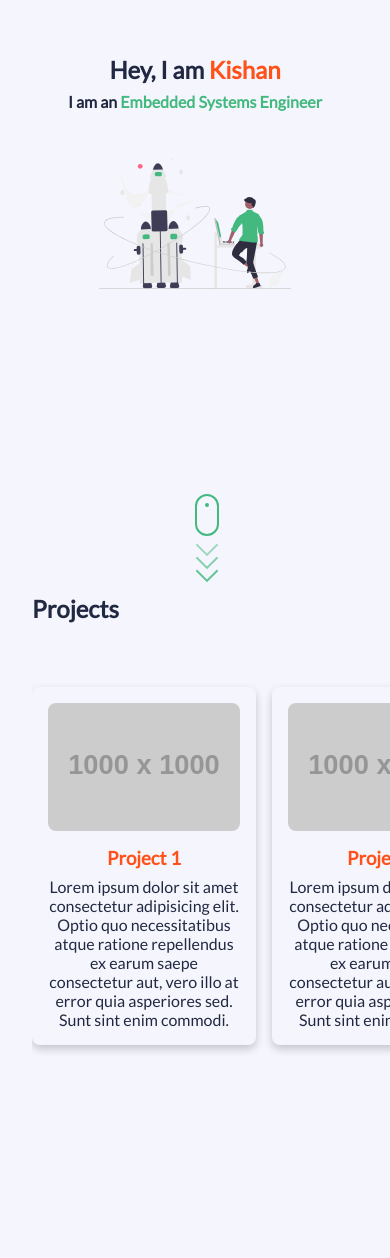
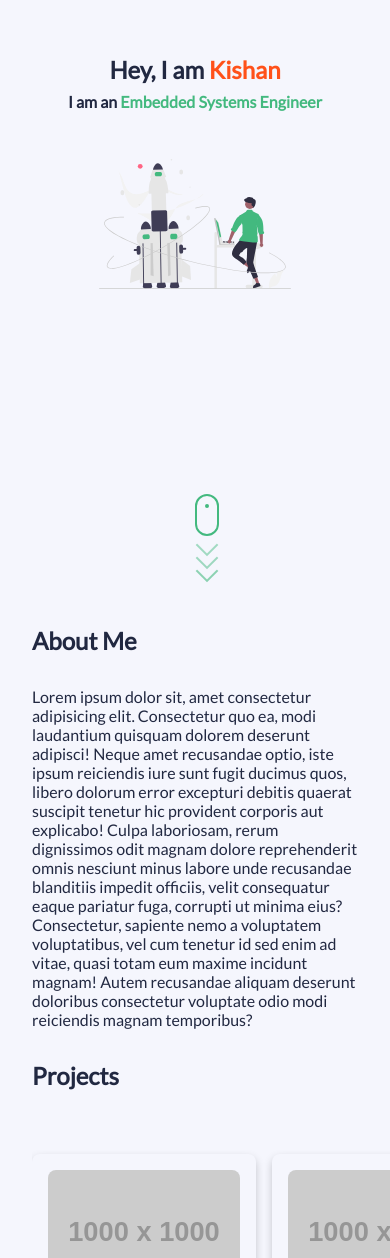
Before and after one commit to kishankrs/personal-portfolio, a React (Create React App) app in the folder personal-portfolio/: page / in a window 390 px wide. Shown: the part 250-1508 px from the top of the page. Before the commit the page ends 1375 px from the top, so only its background shows below. Built offline with nearby package versions, Linux system fonts and the light colour scheme.

Commit message:
feat:AboutSection completed

```diff
--- a/personal-portfolio/src/App.jsx
+++ b/personal-portfolio/src/App.jsx
@@ -1,5 +1,6 @@
 import LandingSection from "./components/LandingSection/LandingSection";
 import ProjectSection from "./components/ProjectSection/ProjectSection";
+import AboutSection from "./components/AboutSection/AboutSection";
 
 import "./App.css";
 
@@ -7,6 +8,7 @@ const App = () => {
   return (
     <main>
       <LandingSection />
+      <AboutSection />
       <ProjectSection />
     </main>
   );
--- /dev/null
+++ b/personal-portfolio/src/components/AboutSection/AboutSection.css
@@ -0,0 +1,12 @@
+.about {
+  min-height: 50vh;
+  padding: 6rem 8rem;
+  box-sizing: border-box;
+}
+
+@media only screen and (max-width: 1045px) {
+  .about {
+    padding: 2rem;
+    min-height: inherit;
+  }
+}
--- /dev/null
+++ b/personal-portfolio/src/components/AboutSection/AboutSection.jsx
@@ -0,0 +1,62 @@
+import { useEffect } from "react";
+import gsap from "gsap";
+
+// Stylesheets
+import "./AboutSection.css";
+
+const AboutSection = () => {
+  useEffect(() => {
+    const tl = gsap.timeline();
+
+    tl.to("#about-heading", {
+      scrollTrigger: "#about-heading",
+      opacity: 1,
+      duration: 2,
+      delay: 2.5,
+    })
+      .from("#about-heading", {
+        x: -100,
+        duration: 2,
+        delay: -2,
+      })
+      .to("#about-content", {
+        scrollTrigger: "#about-content",
+        opacity: 1,
+        duration: 2,
+        delay: -1,
+      })
+      .from("#about-content", {
+        x: -100,
+        duration: 2,
+        delay: -2,
+      });
+  }, []);
+
+  return (
+    <section className="about" id="about">
+      <header>
+        <h2 className="heading" id="about-heading">
+          About Me
+        </h2>
+      </header>
+      <main>
+        <p className="text" id="about-content">
+          Lorem ipsum dolor sit, amet consectetur adipisicing elit. Consectetur
+          quo ea, modi laudantium quisquam dolorem deserunt adipisci! Neque amet
+          recusandae optio, iste ipsum reiciendis iure sunt fugit ducimus quos,
+          libero dolorum error excepturi debitis quaerat suscipit tenetur hic
+          provident corporis aut explicabo! Culpa laboriosam, rerum dignissimos
+          odit magnam dolore reprehenderit omnis nesciunt minus labore unde
+          recusandae blanditiis impedit officiis, velit consequatur eaque
+          pariatur fuga, corrupti ut minima eius? Consectetur, sapiente nemo a
+          voluptatem voluptatibus, vel cum tenetur id sed enim ad vitae, quasi
+          totam eum maxime incidunt magnam! Autem recusandae aliquam deserunt
+          doloribus consectetur voluptate odio modi reiciendis magnam
+          temporibus?
+        </p>
+      </main>
+    </section>
+  );
+};
+
+export default AboutSection;
```
